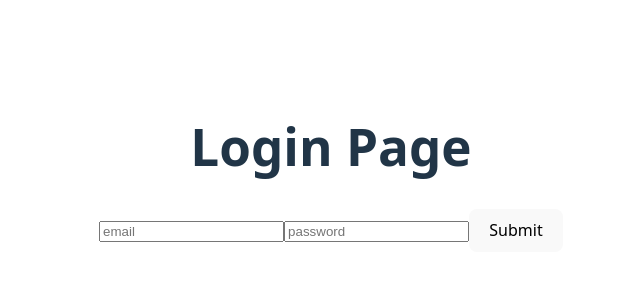
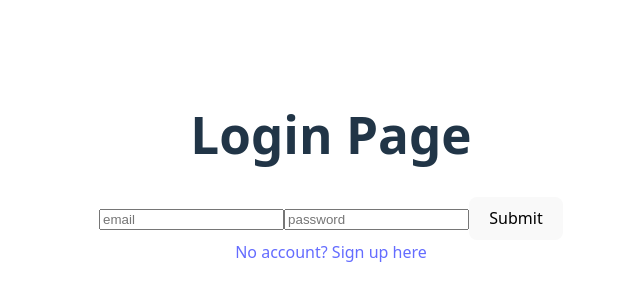
Before and after one commit to Anthonyjrchen/TaskFlow, a React app in the folder frontend/: page /login in a window 1280 px wide. Shown: the part 232-532 px from the top of the page, without its empty margins (309-949 px from the left). Built offline with nearby package versions, Linux system fonts and the light colour scheme; no server answers; the HTML template or start-up script is replaced by a standard one.

Commit message:
finish signup page next.

```diff
--- a/frontend/src/pages/LoginPage.tsx
+++ b/frontend/src/pages/LoginPage.tsx
@@ -61,6 +61,7 @@ function LoginPage() {
           {loading ? "Loading..." : "Submit"}
         </button>
       </form>
+      <a href="/signup">No account? Sign up here</a>
     </div>
   );
 }
--- /dev/null
+++ b/frontend/src/pages/SignupPage.tsx
@@ -0,0 +1,5 @@
+function SignupPage() {
+
+}
+
+export default SignupPage;
```
